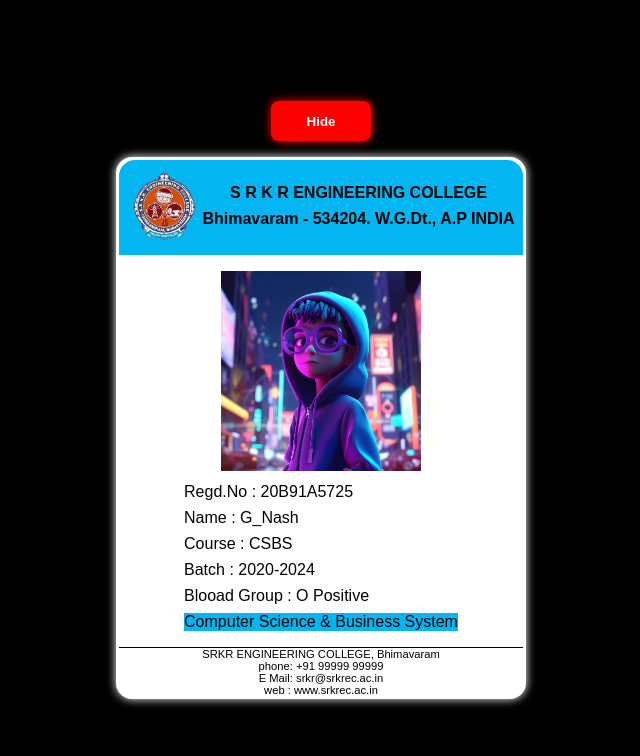
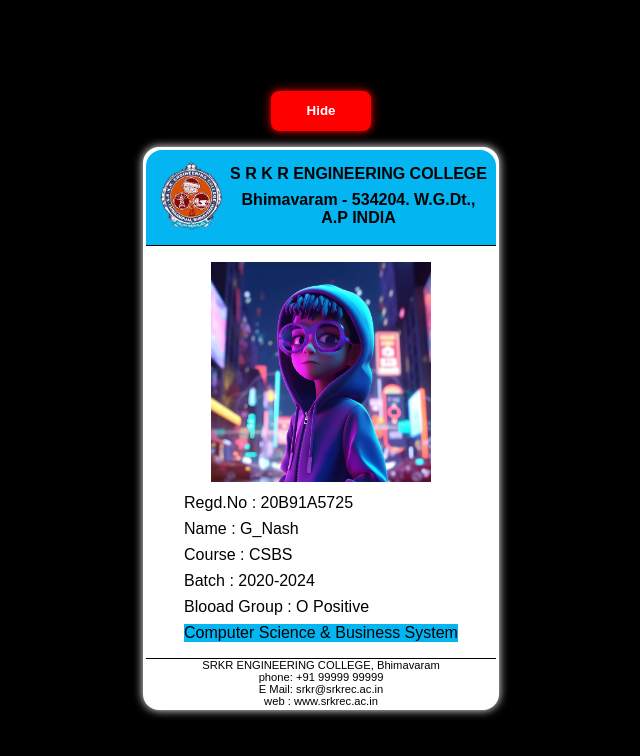
Before and after one commit to G-Nash/idCardDom8thJan25, a plain HTML site: page index.html in a window 1280 px wide. Both pictures are taken after a click on the button "Show Id Card". Shown: the whole page, without its empty margins (319-959 px from the left). Drawn offline with Linux system fonts and the light colour scheme.

Commit message:
content and css

```diff
--- a/index.html
+++ b/index.html
@@ -15,7 +15,7 @@
 
     <div id="id">
         <div id="idHead">
-            <div id="idHeadLogo"><img src="./srkrlogo.png" height="75px" alt=""></div>
+            <div id="idHeadLogo"><img src="./srkrlogo.png" id="logo" alt=""></div>
             <div id="idHeadTitle">
                 <p>S R K R ENGINEERING COLLEGE</p>
                 <p>Bhimavaram - 534204. W.G.Dt., A.P INDIA</p>
@@ -23,7 +23,7 @@
         </div>
 
         <div id="idContent">
-            <div id="idContentImg"><img src="./idImg.jpg" height="200px" alt=""></div>
+            <div id="idContentImg"><img src="./idImg.jpg" id="img" alt=""></div>
             <div id="idContentText">
                 <p>Regd.No  : 20B91A5725</p>
                 <p>Name     : G_Nash</p>
--- a/style.css
+++ b/style.css
@@ -25,6 +25,7 @@ body{
     background-color: white;
     border: white solid;
     box-shadow: 0 0 10px white;
+    color: black;
 
     font-weight: bold;
 }
@@ -33,8 +34,7 @@ body{
     font-family: Arial, Helvetica, sans-serif;
     box-shadow: 0 0 10px white;
 
-
-
+    max-width: 350px;
     border: solid white;
     margin-top: 1rem;
     background-color: white;
@@ -56,6 +56,7 @@ body{
     background-color: rgb(3, 182, 241);
     padding: .5rem;
     border-radius: 1rem 1rem 0rem 0rem !important;
+    border-bottom: solid black .1rem;
 }
 
 #idHeadTitle{
@@ -78,10 +79,26 @@ body{
 }
 
 #idFooter{
-    border-top: solid black .01rem;
+    border-top: solid black .1rem;
 }
 
 #idFooter p{
     font-size: .7rem;
     margin: 0;
 }
+
+#logo{
+    max-height: 75px;
+}
+
+#img{
+    max-height: 220px;
+}
+
+
+/* @media screen and (max-width:450px) {
+
+    #id{
+        width:90%;
+    }
+} */
```
